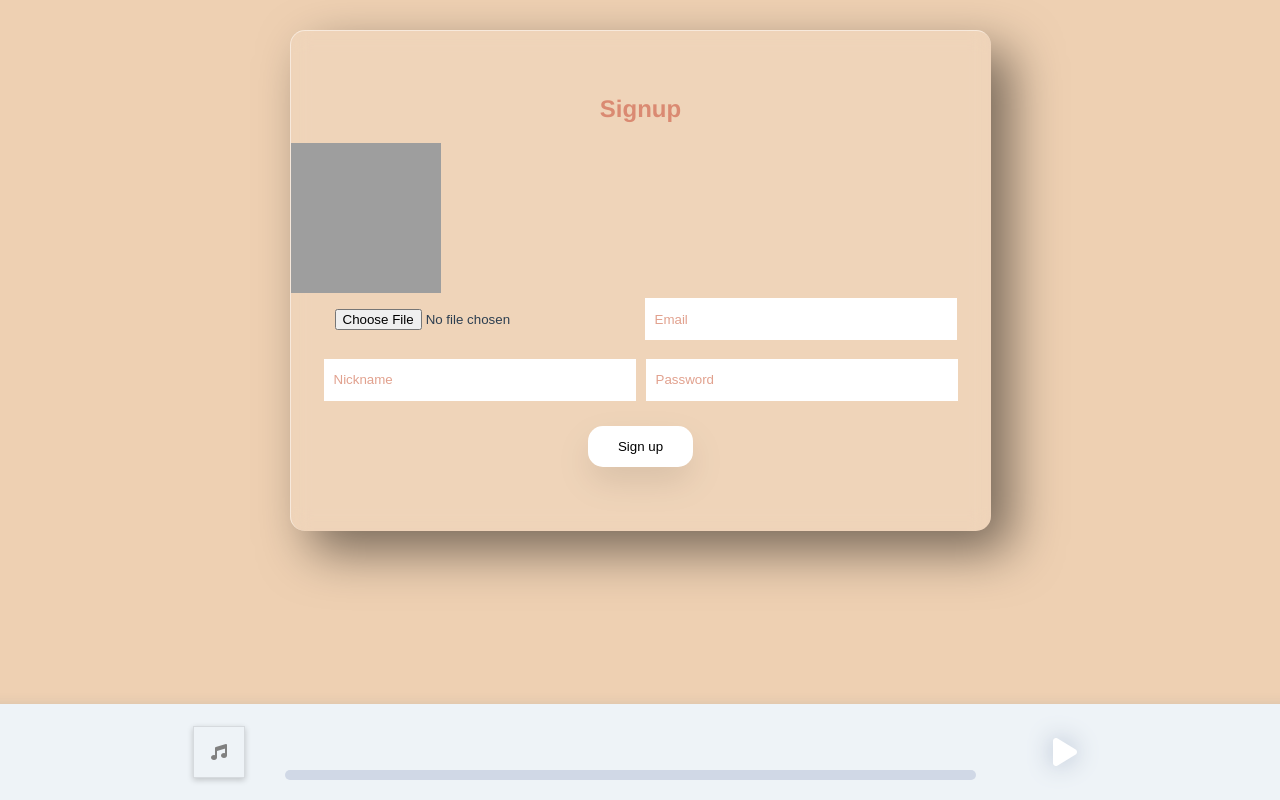
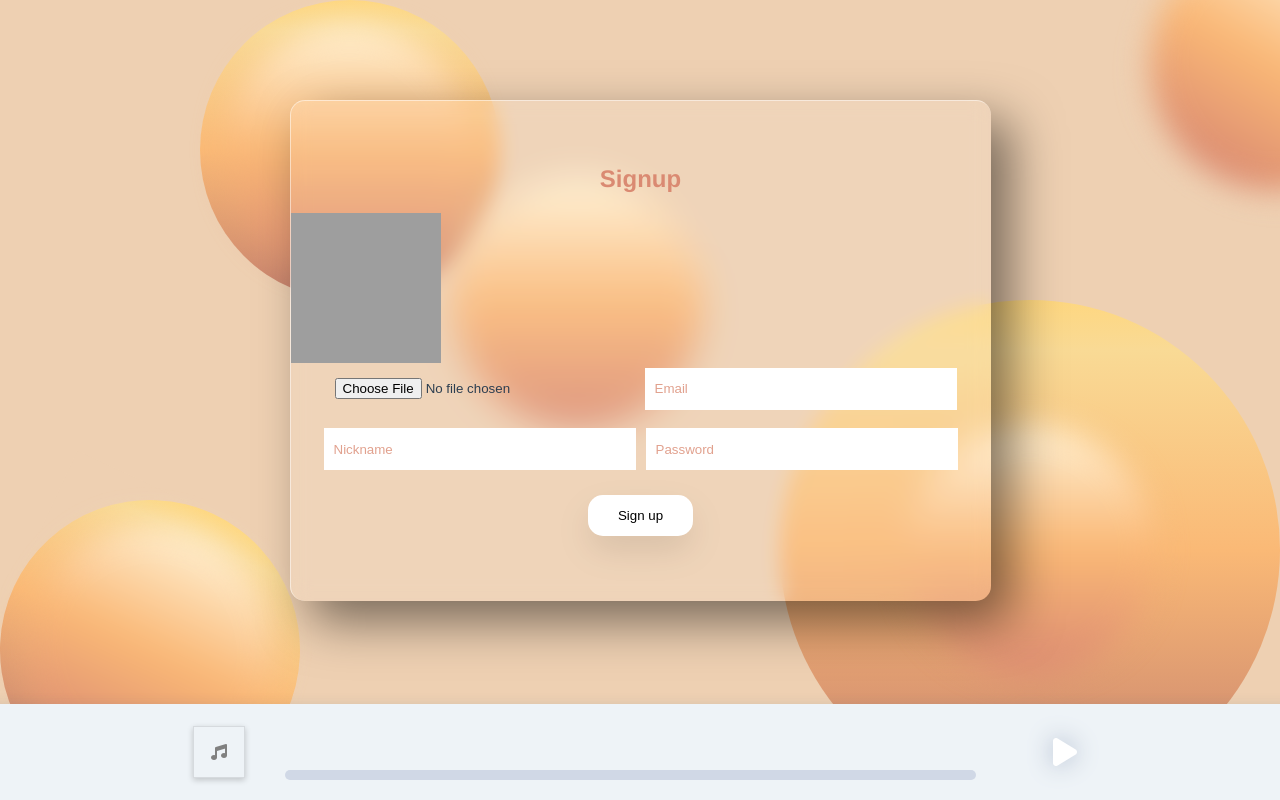
Before and after one commit to Fishphobiagg/Muvie, a Vue app in the folder frontend/muvie/: page /signup in a window 1280 px wide. Shown: the top 800 px of the page. Built offline with nearby package versions, Linux system fonts and the light colour scheme; grey boxes are pictures that could not be loaded; a web font is replaced by a local one; what @egjs/vue-flicking would draw is missing.

Commit message:
bug: 로그아웃 에러 해결

```diff
--- a/frontend/muvie/src/atoms/GlassCard.vue
+++ b/frontend/muvie/src/atoms/GlassCard.vue
@@ -18,10 +18,8 @@ export default {
 
 <style>
 .glasscard-container {
-  /* height: 100%; */
-  /* width: 100%; */
   margin: auto;
-  min-height: 100vh;
+  margin-bottom: 100px;
 }
 .container {
   display: flex;
--- a/frontend/muvie/src/organisms/LikesView.vue
+++ b/frontend/muvie/src/organisms/LikesView.vue
@@ -73,24 +73,17 @@
 </template>
 
 <script>
+import { mapState } from "vuex";
+
 export default {
   name: "LikesView",
-  data() {
-    return {
-      flickingOptions: {
-        horizontal: true,
-        // circular: true,
-        // adaptive: true,
-        // threshold: 30,
-        // duration: 500,
-        // ease: "ease",
-        // infinite: true,
-        // startIndex: 0,
-        // gap: 10,
-        // autoResize: true,
-        // preventClickOnDrag: true,
-      },
-    };
+  computed: {
+    ...mapState({
+      nickname: (state) =>
+        localStorage.getItem("vuex")
+          ? state.loginStore.userInfo.nickname
+          : "익명의 유저",
+    }),
   },
   props: {
     likes: Array,
--- a/frontend/muvie/src/organisms/MyProfile.vue
+++ b/frontend/muvie/src/organisms/MyProfile.vue
@@ -41,7 +41,7 @@
           ></i>
         </div>
         <!-- 내 프로필 메뉴 -->
-        <div class="my-profile" v-if="me">
+        <div class="my-profile" v-if="userId == paramId">
           <div class="follow_info">
             <span class="count"
               >{{ followers_count }}
--- a/frontend/muvie/src/views/LoginView.vue
+++ b/frontend/muvie/src/views/LoginView.vue
@@ -1,9 +1,13 @@
 <template>
-  <div>
-    <GlassCard>
+  <div class="login-view">
+    <GlassCard class="glasscard">
       <LoginForm></LoginForm>
     </GlassCard>
-    <YellowCircle />
+    <YellowCircle class="yellow-circle" />
+    <YellowCircle class="yellow-circle1" />
+    <YellowCircle class="yellow-circle2" />
+    <YellowCircle class="yellow-circle3" />
+    <YellowCircle class="yellow-circle4" />
   </div>
 </template>
 
@@ -22,4 +26,63 @@ export default {
 };
 </script>
 
-<style></style>
+<style>
+.login-view {
+  width: 100vw;
+  height: 100vh;
+  background: #eed0b2;
+  display: flex;
+  justify-content: center;
+  align-items: center;
+  position: relative; /* 부모 컨테이너에 position: relative; 설정 */
+  overflow: hidden;
+}
+
+.glasscard {
+  position: absolute;
+  z-index: 100;
+}
+
+.yellow-circle {
+  position: absolute;
+  top: 0px;
+  left: 200px;
+}
+
+.yellow-circle1 {
+  position: absolute;
+  bottom: 0px;
+  right: 0px;
+  width: 500px; /* 크기 조정 */
+  height: 500px; /* 크기 조정 */
+}
+
+.yellow-circle2 {
+  position: absolute;
+  top: 50px;
+  right: -10px;
+  width: 30px;
+  transform: rotate(30deg);
+  height: 30px;
+}
+
+.yellow-circle3 {
+  position: absolute;
+  bottom: 0;
+  left: 0px;
+  transform: rotate(25deg);
+}
+
+.yellow-circle4 {
+  position: absolute;
+  top: 300px;
+  right: 700px;
+  width: 5px !important;
+  height: 5px !important;
+}
+
+/* .yellow-circle.bottom-left {
+  bottom: 20px;
+  left: 20px;
+} */
+</style>
--- a/frontend/muvie/src/views/MainView.vue
+++ b/frontend/muvie/src/views/MainView.vue
@@ -86,10 +86,14 @@ export default {
       this.$router.push({ name: "Profile", params: { userId } });
     },
     navigateToLogin() {
-      this.$router.push({ name: "Login" });
+      if (this.$route.path !== "/login") {
+        this.$router.push("/login");
+      }
     },
     navigateToSignup() {
-      this.$router.push({ name: "Signup" });
+      if (this.$route.path !== "/signup") {
+        this.$router.push("/signup");
+      }
     },
     logout() {
       const vuexData = JSON.parse(localStorage.getItem("vuex"));
@@ -97,19 +101,28 @@ export default {
         delete vuexData.loginStore;
         localStorage.setItem("vuex", JSON.stringify(vuexData));
       }
+      this.localStorageValue = false;
       this.localStorageValueExists();
     },
     localStorageValueExists() {
       console.log("로컬스토리지 있니?");
       const vuexData = JSON.parse(localStorage.getItem("vuex"));
       console.log(vuexData.loginStore);
-      this.localStorageValue = vuexData.loginStore;
+      console.log(vuexData);
+      this.localStorageValue =
+        vuexData.loginStore.isLogin !== undefined
+          ? vuexData.loginStore.isLogin
+          : false;
+      console.log("지금 로컬스토리지는?");
+      console.log(this.localStorageValue);
     },
     handleLocalStorageChange(value) {
-      console.log("있으면 감시");
+      console.log(value, "있으면 감시");
       if (!value) {
+        console.log("모달열림");
         this.isModal2Open = true;
       } else {
+        console.log("모달 안열림");
         this.isModal2Open = false;
       }
       console.log(this.isModal2Open);
--- a/frontend/muvie/src/views/SignupView.vue
+++ b/frontend/muvie/src/views/SignupView.vue
@@ -1,15 +1,17 @@
 <template>
-  <div class="signupview">
-    <GlassCard>
+  <div class="signup-view">
+    <GlassCard class="glasscard">
       <SignupForm @open-modal="handleModal" />
     </GlassCard>
-    <YellowCircle />
-    <YellowCircle />
-    <YellowCircle />
     <ModalAtom :isModalOpen="isModalOpen">
       <h2>음악 취향</h2>
       <PreferSelect @close-modal="closeModal" />
     </ModalAtom>
+    <YellowCircle class="yellow-circle" />
+    <YellowCircle class="yellow-circle1" />
+    <YellowCircle class="yellow-circle2" />
+    <YellowCircle class="yellow-circle3" />
+    <YellowCircle class="yellow-circle4" />
   </div>
 </template>
 
@@ -50,9 +52,57 @@ export default {
 </script>
 
 <style>
-.signupview {
-  width: 100%;
-  height: 100%;
+.signup-view {
+  width: 100vw;
+  height: 100vh;
   background: #eed0b2;
+  display: flex;
+  justify-content: center;
+  align-items: center;
+  position: relative; /* 부모 컨테이너에 position: relative; 설정 */
+  overflow: hidden;
+}
+
+.glasscard {
+  position: absolute;
+  z-index: 100;
+}
+
+.yellow-circle {
+  position: absolute;
+  top: 0px;
+  left: 200px;
+}
+
+.yellow-circle1 {
+  position: absolute;
+  bottom: 0px;
+  right: 0px;
+  width: 500px; /* 크기 조정 */
+  height: 500px; /* 크기 조정 */
+}
+
+.yellow-circle2 {
+  position: absolute;
+  top: 50px;
+  right: -10px;
+  width: 30px;
+  transform: rotate(30deg);
+  height: 30px;
+}
+
+.yellow-circle3 {
+  position: absolute;
+  bottom: 0;
+  left: 0px;
+  transform: rotate(25deg);
+}
+
+.yellow-circle4 {
+  position: absolute;
+  top: 300px;
+  right: 700px;
+  width: 5px !important;
+  height: 5px !important;
 }
 </style>
```
